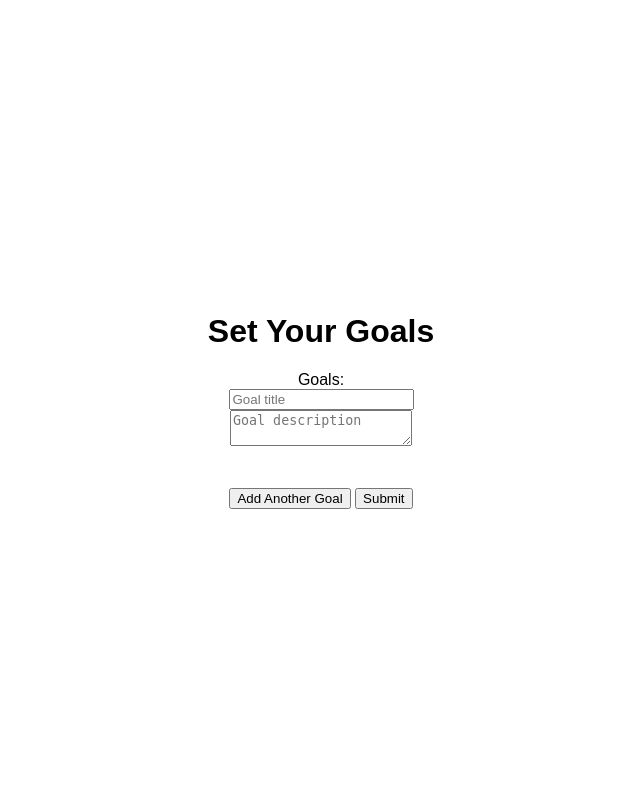
After one commit to AndrewCheUA/TaskTuner_AI, a Flask app: page /set_goals in a window 1280 px wide. The commit adds this page. Shown: the whole page, without its empty margins (319-959 px from the left). Run offline with Flask 3, Linux system fonts and the light colour scheme; parts of the project's set-up code (start-up, migrations or seed data) failed here and were passed over.

Commit message:
update for workflow

```diff
--- a/ai_app.py
+++ b/ai_app.py
@@ -1,5 +1,6 @@
 from flask import Flask, render_template, request, redirect, url_for
-from app.database.models import UserProfile
+
+from app.database.models import User, UserProfile, Goal, Task, Habit
 from app.database.connect import session
 
 app = Flask(__name__)
@@ -17,21 +18,54 @@ def form():
 
 @app.route('/submit', methods=['POST'])
 def submit():
-    # Get form data
     name = request.form.get('name')
     preferred_hours = request.form.get('preferred_hours')
     hold_back = request.form.get('hold_back')
     start_preference = request.form.get('start_preference')
 
-    # Save data to the database
-    # session = Session()
     user_profile = UserProfile(name=name, preferred_hours=preferred_hours, hold_back=hold_back,
                                start_preference=start_preference)
     session.add(user_profile)
     session.commit()
-    session.close()
 
-    return redirect(url_for('index'))
+    user = User(id=user_profile.id, username=name, email=f"temp{user_profile.id}@mail.com", password="password")
+    session.add(user)
+    session.commit()
+    # active_goal_count = session.query(Goal).filter_by(user_id=user_profile.id, is_active=True).count() UPDATE USER PROFILE
+
+    return redirect(url_for('set_goals', user_id=user_profile.id))
+
+
+@app.route('/set_goals', methods=['GET', 'POST'])
+def set_goals():
+    user_id = request.args.get('user_id')
+
+    if request.method == 'POST':
+        goal_titles = request.form.getlist('goal_title[]')
+        goal_descriptions = request.form.getlist('goal_description[]')
+
+        for title, description in zip(goal_titles, goal_descriptions):
+            if title and description:
+                goal = Goal(title=title, description=description, user_id=user_id)
+                session.add(goal)
+        session.commit()
+        return redirect(url_for('user_profile', user_id=user_id))
+
+    return render_template('set_goals.html')
+
+@app.route('/user_profile/<int:user_id>')
+def user_profile(user_id):
+    user = session.query(User).filter_by(id=user_id).first()
+    if user:
+        profile_page = session.query(UserProfile).filter_by(id=user_id).first()
+        goals = session.query(Goal).filter_by(user_id=user_id).all()
+        tasks = session.query(Task).filter_by(user_id=user_id).all()
+        habits = session.query(Habit).filter_by(user_id=user_id).all()
+        return render_template('user_profile.html', user=user, user_profile=profile_page, goals=goals, tasks=tasks, habits=habits)
+    else:
+        # Handle case when user is not found
+        return "User not found"
+
 
 
 if __name__ == '__main__':
--- a/pyproject.toml
+++ b/pyproject.toml
@@ -13,6 +13,7 @@ pydantic = {extras = ["dotenv", "email"], version = "^1.10.7"}
 psycopg2-binary = "^2.9.5"
 alembic = "^1.11.3"
 flask = "^2.3.2"
+langchain = "^0.0.268"
 
 
 [build-system]
--- a/templates/form.html
+++ b/templates/form.html
@@ -44,6 +44,7 @@
             <input type="text" name="start_preference">
 
             <input type="submit" class="btn" value="Submit">
+
         </form>
     </div>
 </body>
--- /dev/null
+++ b/templates/set_goals.html
@@ -0,0 +1,59 @@
+<!DOCTYPE html>
+<html>
+<head>
+    <title>Set Goals</title>
+    <style>
+        body {
+            display: flex;
+            flex-direction: column;
+            align-items: center;
+            justify-content: center;
+            min-height: 100vh;
+            margin: 0;
+            font-family: Arial, sans-serif;
+        }
+        form {
+            text-align: center;
+        }
+        .goal-inputs {
+            display: flex;
+            flex-direction: column;
+            align-items: center;
+        }
+        .goal-input {
+            text-align: center;
+            margin-bottom: 20px;
+        }
+    </style>
+</head>
+<body>
+    <h1>Set Your Goals</h1>
+    <form method="post">
+        <label for="goal">Goals:</label><br>
+        <div class="goal-inputs">
+            <div class="goal-input">
+                <input type="text" name="goal_title[]" placeholder="Goal title"><br>
+                <textarea name="goal_description[]" placeholder="Goal description"></textarea><br><br>
+            </div>
+        </div>
+        <button type="button" id="add-goal">Add Another Goal</button>
+        <button type="submit">Submit</button>
+    </form>
+    <script>
+        document.addEventListener('DOMContentLoaded', function() {
+            const addButton = document.getElementById('add-goal');
+            const goalInputs = document.querySelector('.goal-inputs');
+
+            addButton.addEventListener('click', function() {
+                const newGoalInput = document.createElement('div');
+                newGoalInput.className = 'goal-input';
+                newGoalInput.innerHTML = `
+                    <input type="text" name="goal_title[]" placeholder="Goal title"><br>
+                    <textarea name="goal_description[]" placeholder="Goal description"></textarea><br><br>
+                `;
+                goalInputs.appendChild(newGoalInput);
+            });
+        });
+    </script>
+</body>
+</html>
```
Also changed, not shown: alembic/versions/6401ba300dcc_init5.py (added, +32 -0 lines), app/database/models.py (+4 -3 lines), templates/user_profile.html (added, +63 -0 lines), 1 other file.
